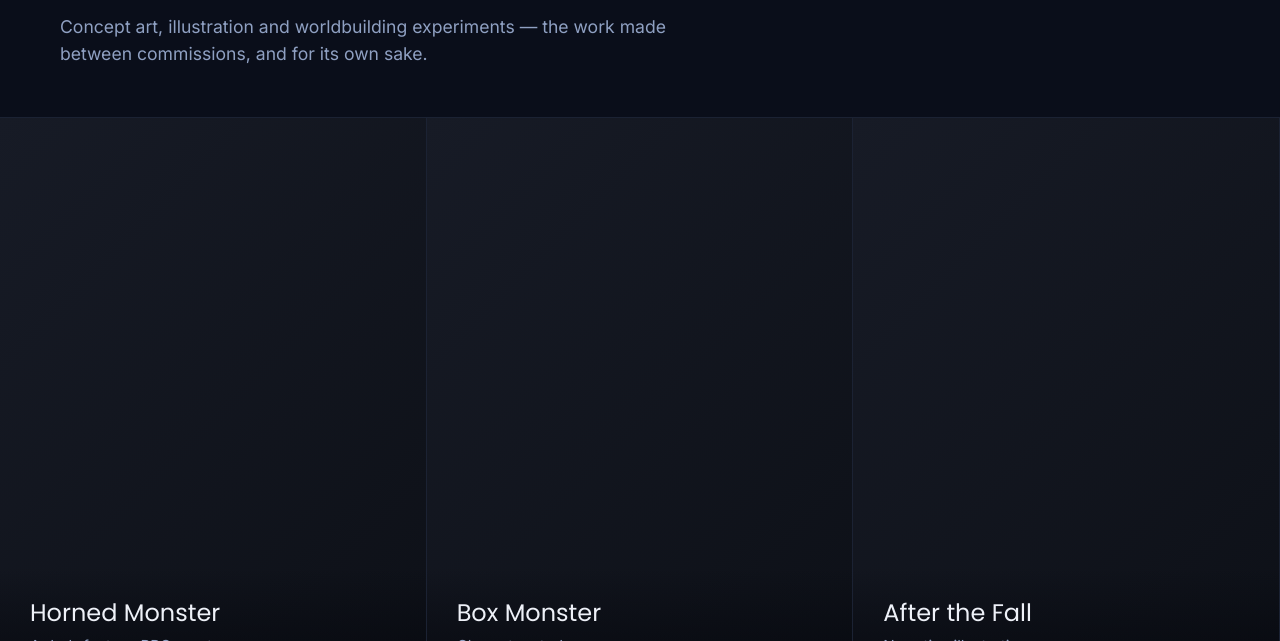
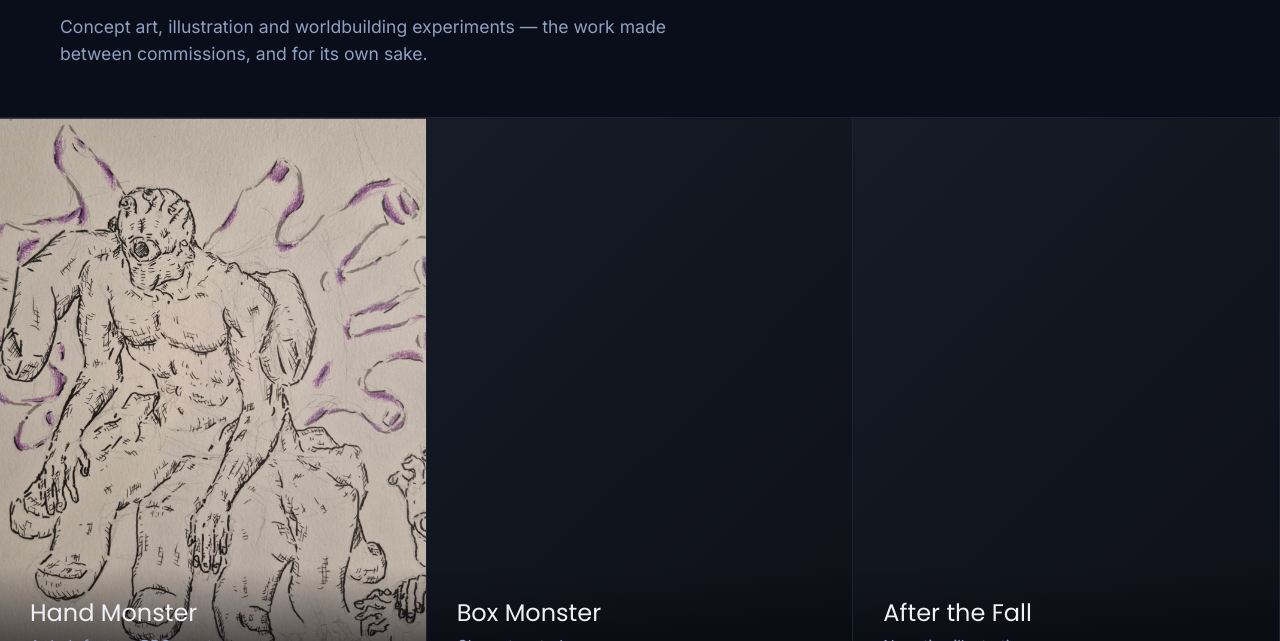
Before and after one commit to Fishman28/Fishman28.github.io, a plain HTML site: page artworks.html in a window 1280 px wide. Shown: the part 311-952 px from the top of the page. Drawn offline with Linux system fonts and the light colour scheme.

Commit message:
Update artworks.html

```diff
--- a/artworks.html
+++ b/artworks.html
@@ -33,10 +33,10 @@
   <section class="gallery">
     <a class="gallery-item" href="#">
       <div class="frame-empty">
-        <!-- <img src="images/horned-monster.jpg" alt="Horned Monster concept art"> -->
+        <img src="images/FingerMan.png" alt="Hand Monster concept art">
       </div>
       <div class="gallery-caption">
-        <h3>Horned Monster</h3>
+        <h3>Hand Monster</h3>
         <p>A dark-fantasy RPG creature</p>
       </div>
     </a>
```
